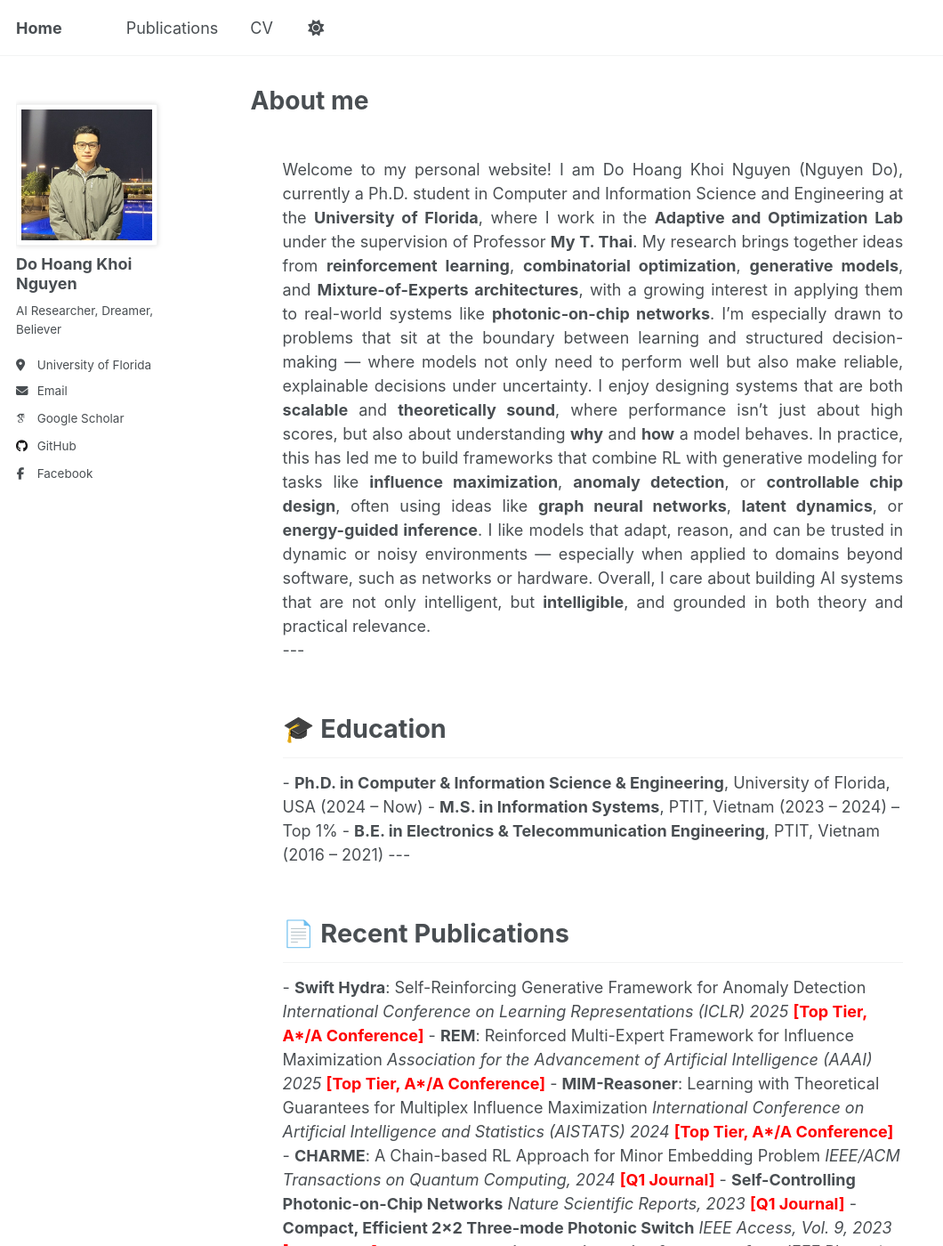
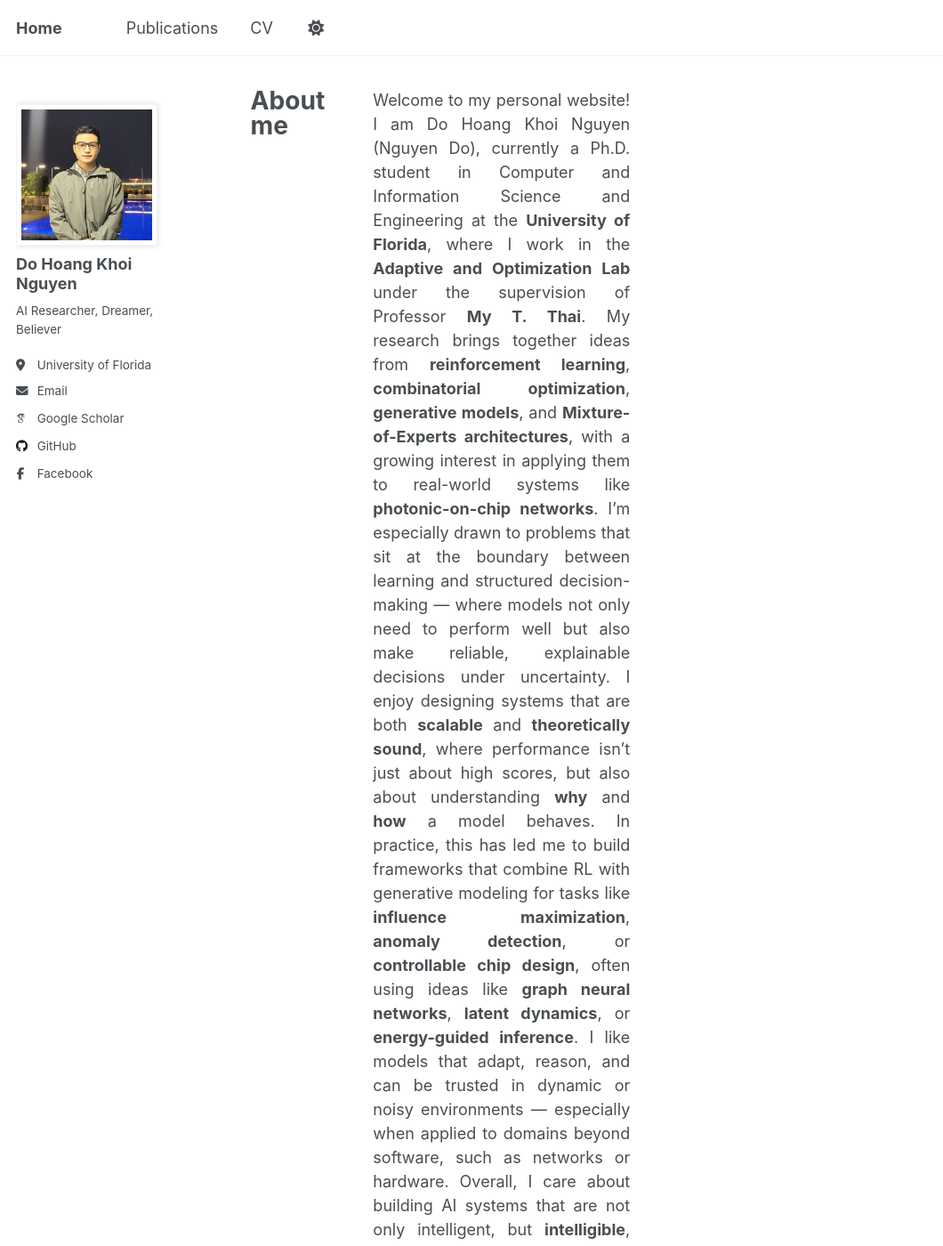
Before and after one commit to nguyendo1801/nguyendo1801.github.io, a Jekyll site: the page built from _pages/about.md, in a window 1280 px wide and 1400 px high. Shown: the whole window at 89% size, without its empty margins (0-1060 px from the left). Built offline with Jekyll 4.4.1, drawn with Linux system fonts in a browser that asks for light colours; some web fonts are replaced; some of the changed text lies outside the part shown.

Commit message:
Deploy academic site 0.0.0.5.1

```diff
--- a/_pages/about.md
+++ b/_pages/about.md
@@ -15,8 +15,6 @@ redirect_from:
     display: block;
   }
 </style>
-
-<div class="about-wrapper">
 
 <div style="text-align: justify">
 
@@ -38,31 +36,41 @@ I’m especially drawn to problems that sit at the boundary between learning and
 
 <h2 style="font-size: 1.6rem; font-weight: bold;">📄 Recent Publications</h2>
 
+
 - <strong>Swift Hydra</strong>: Self-Reinforcing Generative Framework for Anomaly Detection
   <em>International Conference on Learning Representations (ICLR) 2025</em> <span style="color:red;"><strong>[Top Tier, A*/A Conference]</strong></span>
+
 
 - <strong>REM</strong>: Reinforced Multi-Expert Framework for Influence Maximization
   <em>Association for the Advancement of Artificial Intelligence (AAAI) 2025</em> <span style="color:red;"><strong>[Top Tier, A*/A Conference]</strong></span>
 
+
 - <strong>MIM-Reasoner</strong>: Learning with Theoretical Guarantees for Multiplex Influence Maximization
   <em>International Conference on Artificial Intelligence and Statistics (AISTATS) 2024</em> <span style="color:red;"><strong>[Top Tier, A*/A Conference]</strong></span>
+
 
 - <strong>CHARME</strong>: A Chain-based RL Approach for Minor Embedding Problem
   <em>IEEE/ACM Transactions on Quantum Computing, 2024</em> <span style="color:red;"><strong>[Q1 Journal]</strong></span>
 
+
 - <strong>Self-Controlling Photonic-on-Chip Networks</strong>
   <em>Nature Scientific Reports, 2023</em> <span style="color:red;"><strong>[Q1 Journal]</strong></span>
+
 
 - <strong>Compact, Efficient 2×2 Three-mode Photonic Switch</strong>
   <em>IEEE Access, Vol. 9, 2023</em> <span style="color:red;"><strong>[Q1 Journal]</strong></span>
 
+
 - <strong>Dual-mode Optical Hybrid Device for SOI Platform</strong>
   <em>IEEE Photonics Journal, Vol. 13 (1), 2023</em> <span style="color:red;"><strong>[Q1 Journal]</strong></span>
+
 
 - <strong>Multi-objective Exploration for PPO</strong>
   <em>IEEE ATiGB Conference, 2022</em>
 
+
 - See full list at: [Google Scholar](https://scholar.google.com/citations?user=6f9HM24AAAAJ&hl=en)
+
 
 ---
 
@@ -123,4 +131,4 @@ I’m especially drawn to problems that sit at the boundary between learning and
 - [Nguon Luc](https://www.nguonluc.com.vn/sinh-vien-viet-nam-co-cong-bo-quoc-te-ve-tri-tue-nhan-tao-a1675.html)
 - [Tin Cong Nghe](https://www.tincongnghe.net/t-54224/sinh-vien-nghien-cuu-ai-co-cong-bo-quoc-te.html)
 
-</div>
+---
--- a/_sass/layout/_page.scss
+++ b/_sass/layout/_page.scss
@@ -25,7 +25,8 @@
 
   .page__inner-wrap {
     @include full();
-
+    display: flex;
+    gap: 3rem;
     .page__content,
     .page__meta,
     .page__share {
```
Also changed, not shown: 1 other file.
